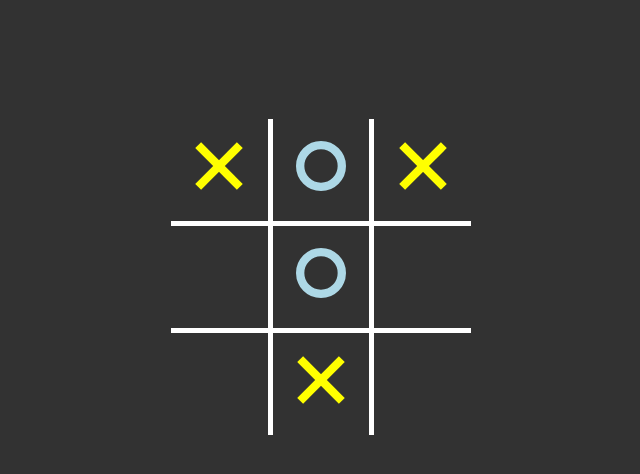
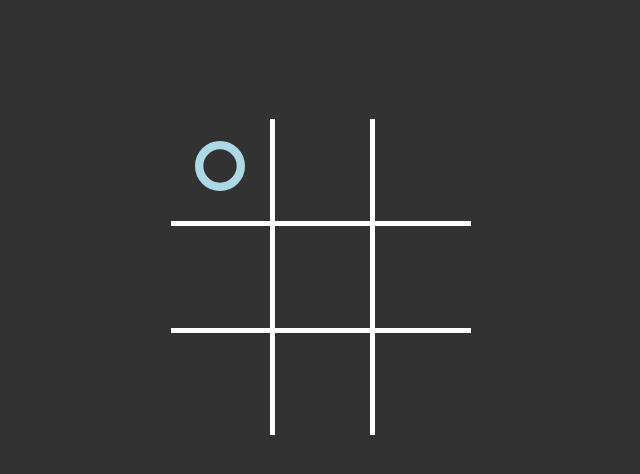
Before and after one commit to Flo-Hoffmann/TicTacToe, a plain HTML site: page index.html in a window 1280 px wide. Both pictures are taken after a click on the element 539 px from the left and 397 px from the top of the page. Shown: the part 226-700 px from the top of the page, without its empty margins (319-959 px from the left). Drawn offline with Linux system fonts and the light colour scheme.

Commit message:
added logic to add cross/circle on click

```diff
--- a/script.js
+++ b/script.js
@@ -1,12 +1,12 @@
 let fields = [
-  "cross",
-  "circle",
-  "cross",
-  null,
-  "circle",
   null,
   null,
-  "cross",
+  null,
+  null,
+  null,
+  null,
+  null,
+  null,
   null,
 ];
 
@@ -37,8 +37,8 @@ function render() {
       if (fields[index] === "cross") {
         cell.innerHTML =
           '<svg xmlns="http://www.w3.org/2000/svg" viewBox="0 0 24 24" width="50" height="50">' +
-          '<line x1="2" y1="2" x2="22" y2="22" stroke="yellow" stroke-width="4" />' +
-          '<line x1="2" y1="22" x2="22" y2="2" stroke="yellow" stroke-width="4" />' +
+          '<line x1="2" y1="2" x2="22" y2="22" stroke="#FFC000" stroke-width="4" />' +
+          '<line x1="2" y1="22" x2="22" y2="2" stroke="#FFC000" stroke-width="4" />' +
           "</svg>";
       } else if (fields[index] === "circle") {
         cell.innerHTML =
@@ -48,7 +48,7 @@ function render() {
       }
 
       // Add a click event handler
-      cell.addEventListener("click", () => onCellClick(index));
+      cell.setAttribute('onclick', `onCellClick(${index})`);
 
       // Add the cell to the row
       row.appendChild(cell);
@@ -63,6 +63,23 @@ function render() {
   content.appendChild(table);
 }
 
+// Function triggered when a cell is clicked
 function onCellClick(index) {
-  render();
+  // Check if the clicked cell is empty
+  if (!fields[index]) {
+
+    // Determine the current player based on the count of non-empty fields:
+    // If the count of non-empty fields is even, assign 'circle'; otherwise, assign 'cross'.
+    const currentPlayer = fields.filter(field => field).length % 2 === 0 ? 'circle' : 'cross';
+
+    // Set the current player's marker in the clicked cell
+    fields[index] = currentPlayer;
+
+    // Remove the onclick attribute to prevent further clicks on the cell
+    const cell = document.querySelectorAll('td')[index];
+    cell.removeAttribute('onclick');
+
+    // Re-render the table to reflect the updated state
+    render();
+  }
 }
--- a/style.css
+++ b/style.css
@@ -29,6 +29,11 @@ td {
   font-size: 24px;
 }
 
+td:hover {
+  background-color: rgba(255,255,255,0.1);
+  cursor: pointer;
+}
+
 tr:first-child td {
   border-top: none;
 }
```
